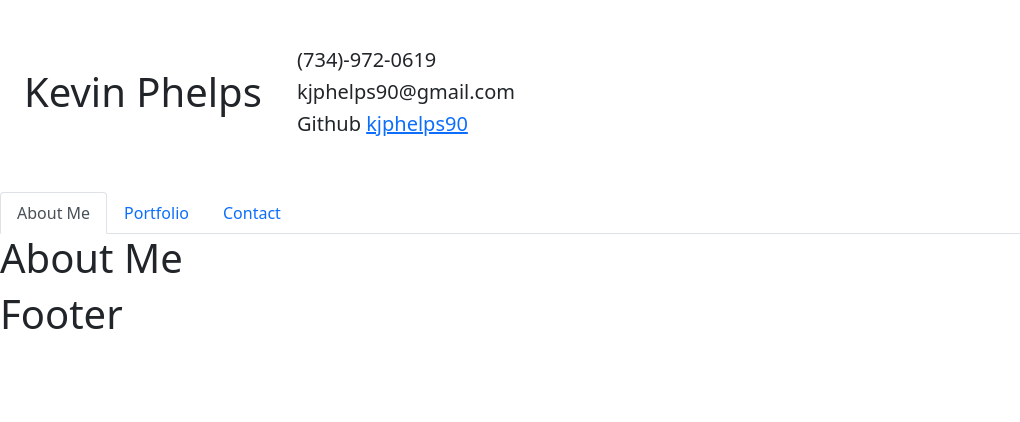
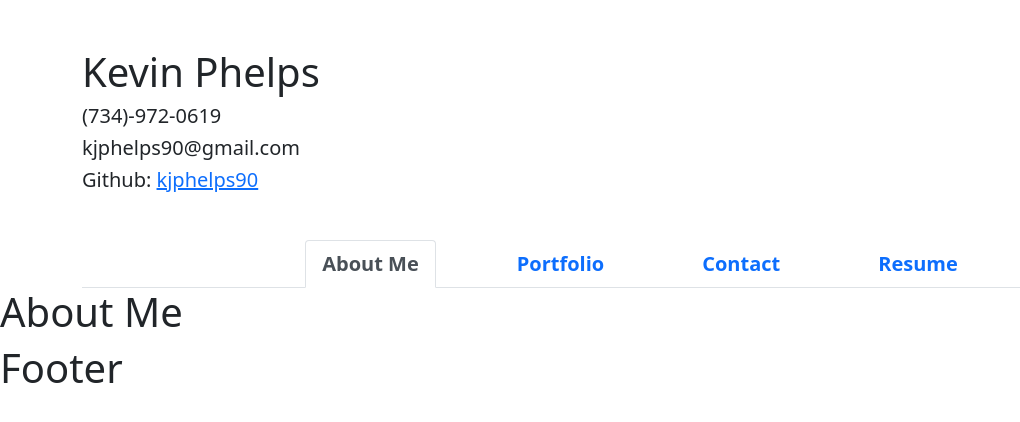
Before and after one commit to kjphelps90/react-portfolio, a React (Create React App) app: page / in a window 1280 px wide. Shown: the top 422 px of the page, without its empty margins (0-1020 px from the left). Built offline with nearby package versions, Linux system fonts and the light colour scheme.

Commit message:
updated NavTabs formatting

```diff
--- a/src/components/Header.js
+++ b/src/components/Header.js
@@ -3,14 +3,14 @@ import 'bootstrap/dist/css/bootstrap.min.css';
 
 export default function Header() {
     return (
-        <div className="container row align-items-center my-5">
+        <div className="container align-items-center my-5">
             <div className="col-lg-3">
                <h1>Kevin Phelps</h1>
             </div>
             <div className="col-lg-3">
                 <h5>(734)-972-0619</h5>
                 <h5>kjphelps90@gmail.com</h5>
-                <h5>Github <a href="https://github.com/kjphelps90">kjphelps90</a></h5>
+                <h5>Github: <a href="https://github.com/kjphelps90">kjphelps90</a></h5>
             </div>
             <div className="col-lg-6">
             </div>
--- a/src/components/NavTabs.js
+++ b/src/components/NavTabs.js
@@ -2,33 +2,36 @@ import React from "react";
 
 export default function NavTabs({ currentPage, handlePageChange}) {
     return (
-        <ul className="nav nav-tabs">
-            <li className="nav-item">
+        <div className="container justify-content-center">
+        <ul className="justify-content-center nav nav-tabs">
+            <li className="nav-item mx-4 px-2 fs-5 fw-bold">
             <a
                 href="#about"
                 onClick={() => handlePageChange("About")}
                 className={currentPage === "About" ? "nav-link active" : "nav-link"}
             >About Me</a>
             </li>
-            <li className="nav-item">
+            <li className="nav-item mx-4 px-2 fs-5 fw-bold">
             <a
                 href="#portfolio"
                 onClick={() => handlePageChange("Portfolio")}
                 className={currentPage === "Portfolio" ? "nav-link active" : "nav-link"}
             >Portfolio</a>
             </li>
-            <li className="nav-item">
+            <li className="nav-item mx-4 px-2 fs-5 fw-bold">
             <a
                 href="#contact"
                 onClick={() => handlePageChange("Contact")}
                 className={currentPage === "Contact" ? "nav-link active" : "nav-link"}
             >Contact</a>
             </li>
-            {/* <li className="nav-item">
+            <li className="nav-item mx-4 px-2 fs-5 fw-bold">
             <a
-                href="../assets/docs/Resume_KevinPhelps" download
+                className="nav-link"
+                href=".\assets\docs\Resume_KevinPhelps.pdf" download
             >Resume</a>
-            </li> */}
+            </li>
         </ul>
+    </div>
     )
 }
```
Also changed, not shown: 2 other files (tests, documents, lock files or other folders).
